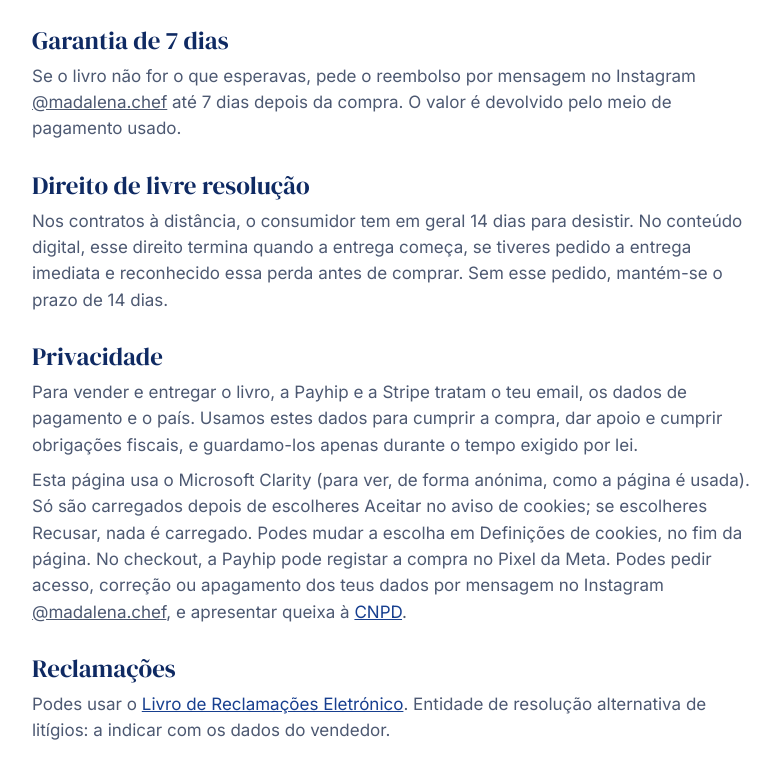
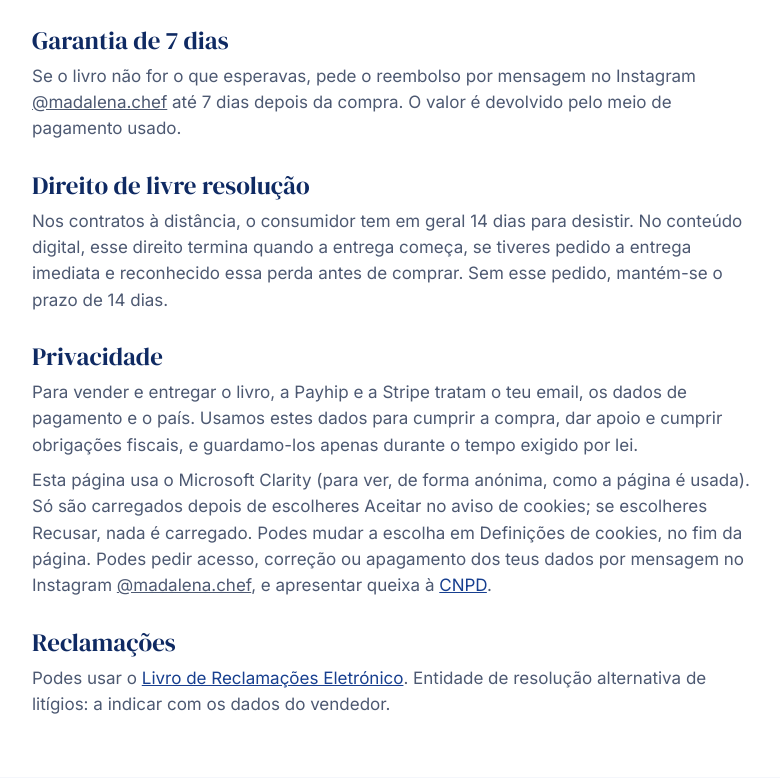
Before and after one commit to chefmadalena/chefmadalena.github.io, a plain HTML site: page informacao.html in a window 1280 px wide. Shown: the part 882-1660 px from the top of the page, without its empty margins (248-1028 px from the left). Drawn offline with Linux system fonts and the light colour scheme.

Commit message:
Update site
Co-Authored-By: Claude Opus 5.5 <noreply@anthropic.com>

```diff
--- a/informacao.html
+++ b/informacao.html
@@ -19,7 +19,7 @@
 <p>Nos contratos à distância, o consumidor tem em geral 14 dias para desistir. No conteúdo digital, esse direito termina quando a entrega começa, se tiveres pedido a entrega imediata e reconhecido essa perda antes de comprar. Sem esse pedido, mantém-se o prazo de 14 dias.</p>
 <h2 id="privacidade">Privacidade</h2>
 <p>Para vender e entregar o livro, a Payhip e a Stripe tratam o teu email, os dados de pagamento e o país. Usamos estes dados para cumprir a compra, dar apoio e cumprir obrigações fiscais, e guardamo-los apenas durante o tempo exigido por lei.</p>
-<p>Esta página usa o Microsoft Clarity (para ver, de forma anónima, como a página é usada). Só são carregados depois de escolheres Aceitar no aviso de cookies; se escolheres Recusar, nada é carregado. Podes mudar a escolha em Definições de cookies, no fim da página. No checkout, a Payhip pode registar a compra no Pixel da Meta. Podes pedir acesso, correção ou apagamento dos teus dados por mensagem no Instagram <a href="https://www.instagram.com/madalena.chef/" style="color:inherit">@madalena.chef</a>, e apresentar queixa à <a href="https://www.cnpd.pt/">CNPD</a>.</p>
+<p>Esta página usa o Microsoft Clarity (para ver, de forma anónima, como a página é usada). Só são carregados depois de escolheres Aceitar no aviso de cookies; se escolheres Recusar, nada é carregado. Podes mudar a escolha em Definições de cookies, no fim da página. Podes pedir acesso, correção ou apagamento dos teus dados por mensagem no Instagram <a href="https://www.instagram.com/madalena.chef/" style="color:inherit">@madalena.chef</a>, e apresentar queixa à <a href="https://www.cnpd.pt/">CNPD</a>.</p>
 <h2>Reclamações</h2>
 <p>Podes usar o <a href="https://www.livroreclamacoes.pt/">Livro de Reclamações Eletrónico</a>. Entidade de resolução alternativa de litígios: a indicar com os dados do vendedor.</p>
 </div></main></body></html>
```
Also changed, not shown: index.html (+1 -1 lines).
